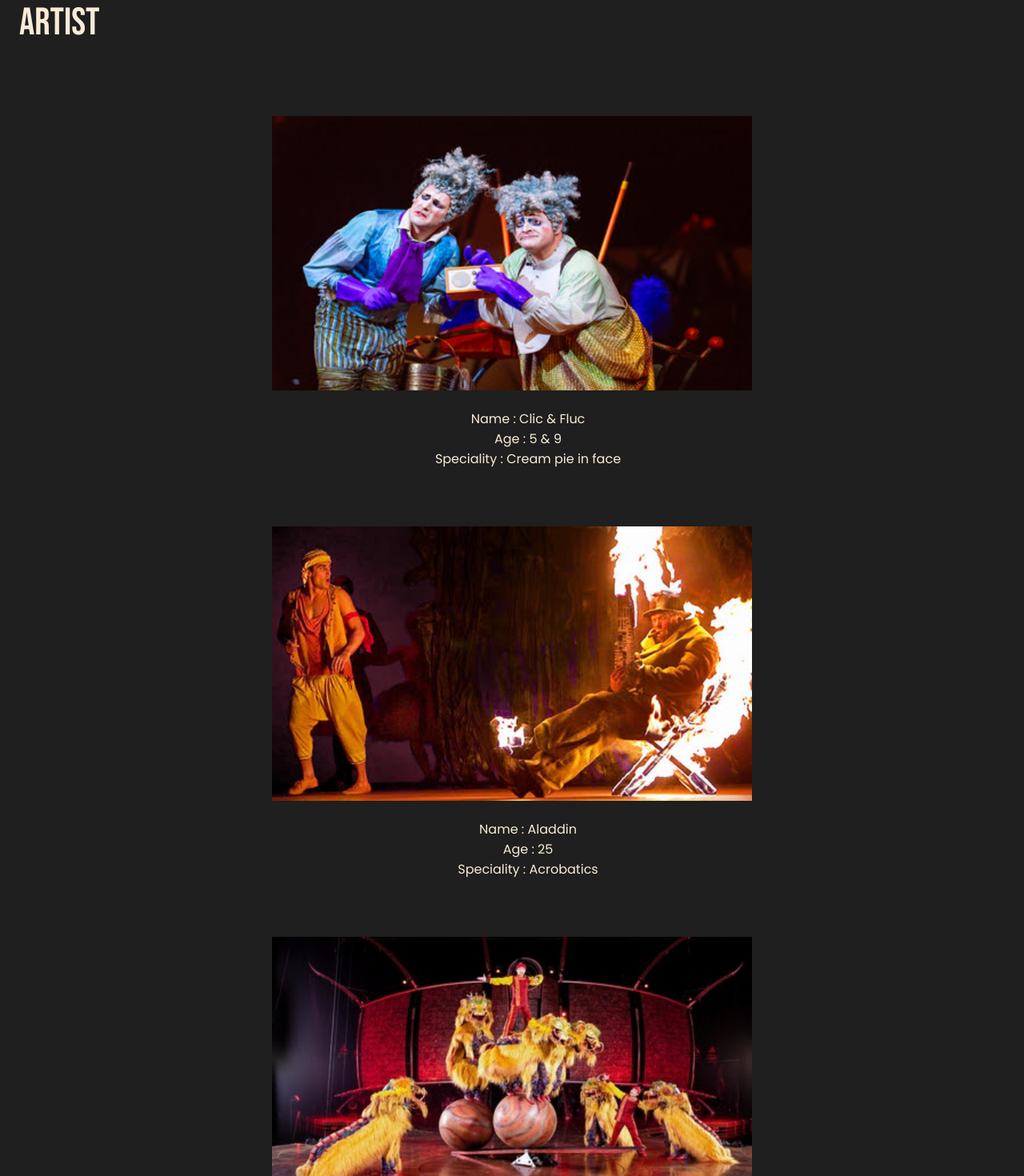
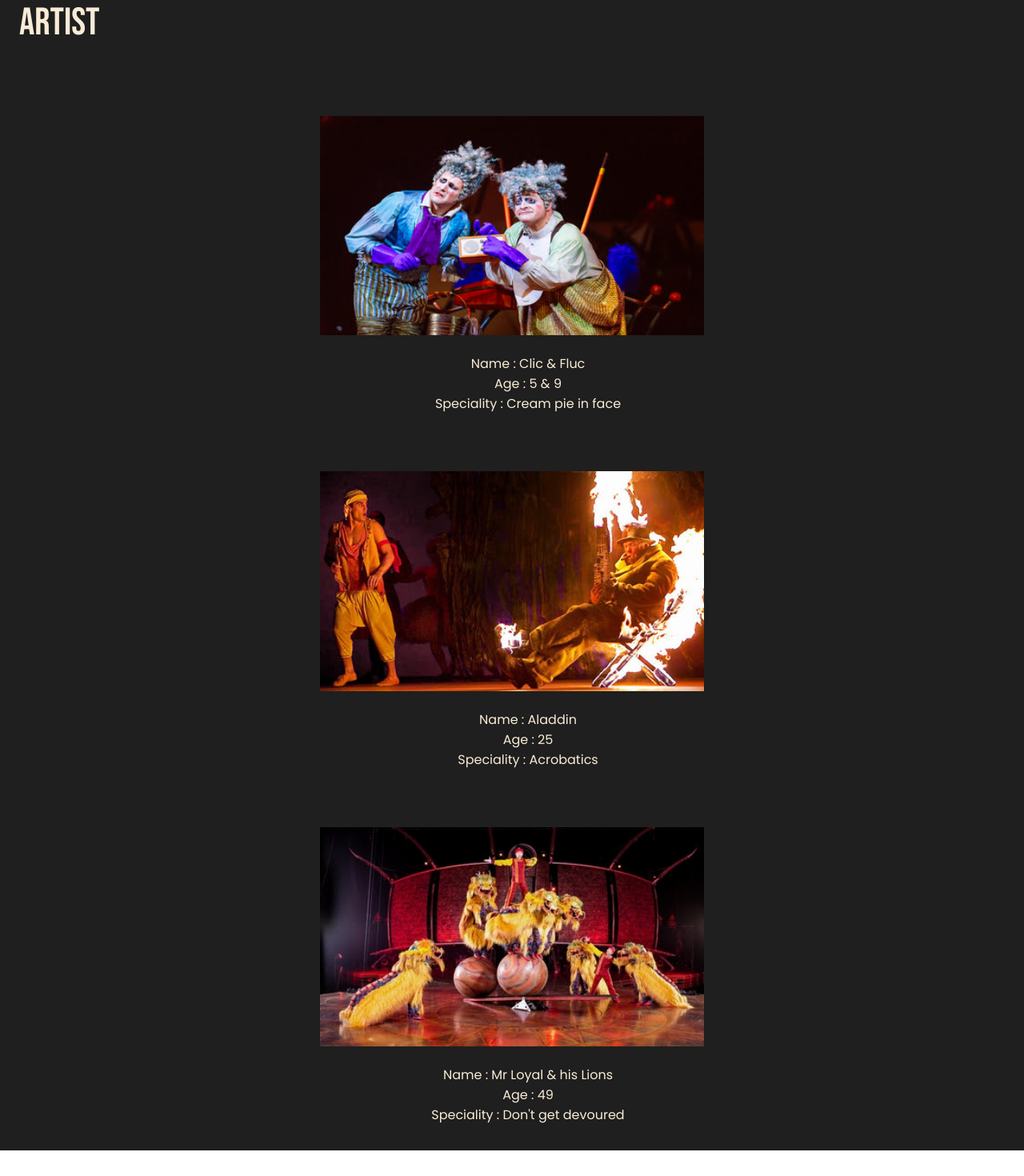
Before and after one commit to XeniaR1S/WildCircus, a React (Create React App) app in the folder wildcircus/: page /artist in a window 1280 px wide. Shown: the top 1470 px of the page at 80% size. After the commit the page ends 1438 px from the top, so only its background shows below. Built offline with nearby package versions, Linux system fonts and the light colour scheme.

Commit message:
Finish home page and add png of back arrow in src/img

```diff
--- a/wildcircus/src/App.css
+++ b/wildcircus/src/App.css
@@ -9,10 +9,120 @@
   width: 100%;
 }
 
+/* -------------------- HOME --------------------*/
+
+@media screen and (max-width: 767px) {
+  .figure-logo > img {
+    width: 80%;
+  }
+}
+
+.home {
+  display: flex;
+  flex-direction: column;
+  text-align: center;
+  background-color: rgb(121, 122, 121);
+  height: 100vh;
+}
+
+.figure-logo {
+  display: flex;
+  justify-content: center;
+}
+
+.home > a {
+  margin-top: 2em;
+  font-family: 'Bebas Neue', cursive;
+  font-size: 2em;
+  color: antiquewhite;
+  text-decoration: none;
+}
+
+.home > a:hover {
+  color: rgb(30, 31, 30);
+}
+
+/* -------------------- ARTIST --------------------*/
+
+
+@media screen and (max-width: 767px) {
+  .figure-laugh > .img-laugh {
+    width: 100%;
+  }
+
+  .figure-dream > .img-dream {
+    width: 100%;
+  }
+
+  .figure-marvel > .img-marvel {
+    width: 100%;
+  }
+}
+
+@media screen and (min-width: 768px) {
+  .figure-laugh > .img-laugh {
+    width: 40%;
+  }
+
+  .figure-dream > .img-dream {
+    width: 40%;
+  }
+
+  .figure-marvel > .img-marvel {
+    width: 40%;
+  }
+}
+
+
+
+.artist {
+  width: 100%;
+  background-color: rgb(30, 31, 30);
+  display: flex;
+  flex-direction: column;
+  text-align: center;
+  font-family: 'Poppins', sans-serif;
+  color: antiquewhite;
+}
+
+.artist-title {
+  font-family: 'Bebas Neue', cursive;
+  text-align: left;
+  margin-left: 0.5em;
+  margin-top: 0;
+  font-size: 3em;
+}
+
+.artist-card {
+  width: 100%;
+  margin-top: 1.5em;
+  margin-bottom: 1em;
+}
+
+.artist-card > ul li {
+  list-style-type:none;
+}
+
 
 
 /* -------------------- CONTACT --------------------*/
 
+
+@media screen and (max-width: 767px) {
+  .contact {
+    display: flex;
+    flex-direction: column;
+    justify-content: center;
+
+  }
+  .contact-school > ul {
+    padding: 0;
+  }
+
+  .contact-author > ul {
+    padding: 0;
+  }
+}
 
 .content-contact{
   width: 100%;
@@ -21,7 +131,6 @@
   color: antiquewhite;
   font-family: 'Bebas Neue', cursive;
   font-size: 3em;
-
 }
 
 .contact-title {
@@ -65,67 +174,7 @@
 }
 
 
-/* -------------------- ARTIST --------------------*/
 
-@media screen and (max-width: 767px) {
-  .figure-laugh > .img-laugh {
-    width: 100%;
-  }
-
-  .figure-dream > .img-dream {
-    width: 100%;
-  }
-
-  .figure-marvel > .img-marvel {
-    width: 100%;
-  }
-}
-
-@media screen and (min-width: 768px) {
-  .figure-laugh > .img-laugh {
-    width: 50%;
-  }
-
-  .figure-dream > .img-dream {
-    width: 50%;
-  }
-
-  .figure-marvel > .img-marvel {
-    width: 50%;
-  }
-}
-
-.artist {
-  width: 100%;
-  background-color: rgb(30, 31, 30);
-  display: flex;
-  flex-direction: column;
-  text-align: center;
-  font-family: 'Poppins', sans-serif;
-  color: antiquewhite;
-}
-
-.artist-title {
-  font-family: 'Bebas Neue', cursive;
-  text-align: left;
-  margin-left: 0.5em;
-  margin-top: 0;
-  font-size: 3em;
-}
-
-.artist-card {
-  width: 100%;
-  margin-top: 1.5em;
-  margin-bottom: 1em;
-}
-
-.artist-card > ul li {
-  list-style-type:none;
-}
-
-
-
-/* -------------------- HOME --------------------*/
 
 
 
--- a/wildcircus/src/components/Contact.jsx
+++ b/wildcircus/src/components/Contact.jsx
@@ -7,8 +7,18 @@ class Contact extends React.Component {
       <div className='content-contact'>
         <p className='contact-title'>CONTACT</p>
         <div className="contact">
+          <div className='contact-author'>
+            <ul>
+            <li>WebSite make by </li>
+            <li>Xénia LECOMTE PRUD'HOMME</li>
+            <li>E-mail : lecomtep.x@gmail.com</li>
+            <li><a target="_blank" href='https://github.com/XeniaR1S'>GitHub</a></li>
+            <li><a target="_blank" href='https://www.linkedin.com/in/x%C3%A9nia-lecomte-704baa18b/'>LinkedIn</a></li>
+            </ul>
+          </div>
           <div className='contact-school'>
             <ul>
+              <li>For</li>
               <li>Wild Code School</li>
               <li>6 rue de Saint Brice</li>
               <li>51100 - Reims</li>
@@ -19,14 +29,7 @@ class Contact extends React.Component {
               <li>06.58.30.24.94</li>
             </ul>
           </div>
-          <div className='contact-author'>
-            <ul>
-            <li>Xénia LECOMTE PRUD'HOMME</li>
-            <li>E-mail : lecomtep.x@gmail.com</li>
-            <li><a target="_blank" href='https://github.com/XeniaR1S'>GitHub</a></li>
-            <li><a target="_blank" href='https://www.linkedin.com/in/x%C3%A9nia-lecomte-704baa18b/'>LinkedIn</a></li>
-            </ul>
-          </div>
+
         </div>
       </div>
     );
```
Also changed, not shown: wildcircus/src/img/arrow-back.png (added).
